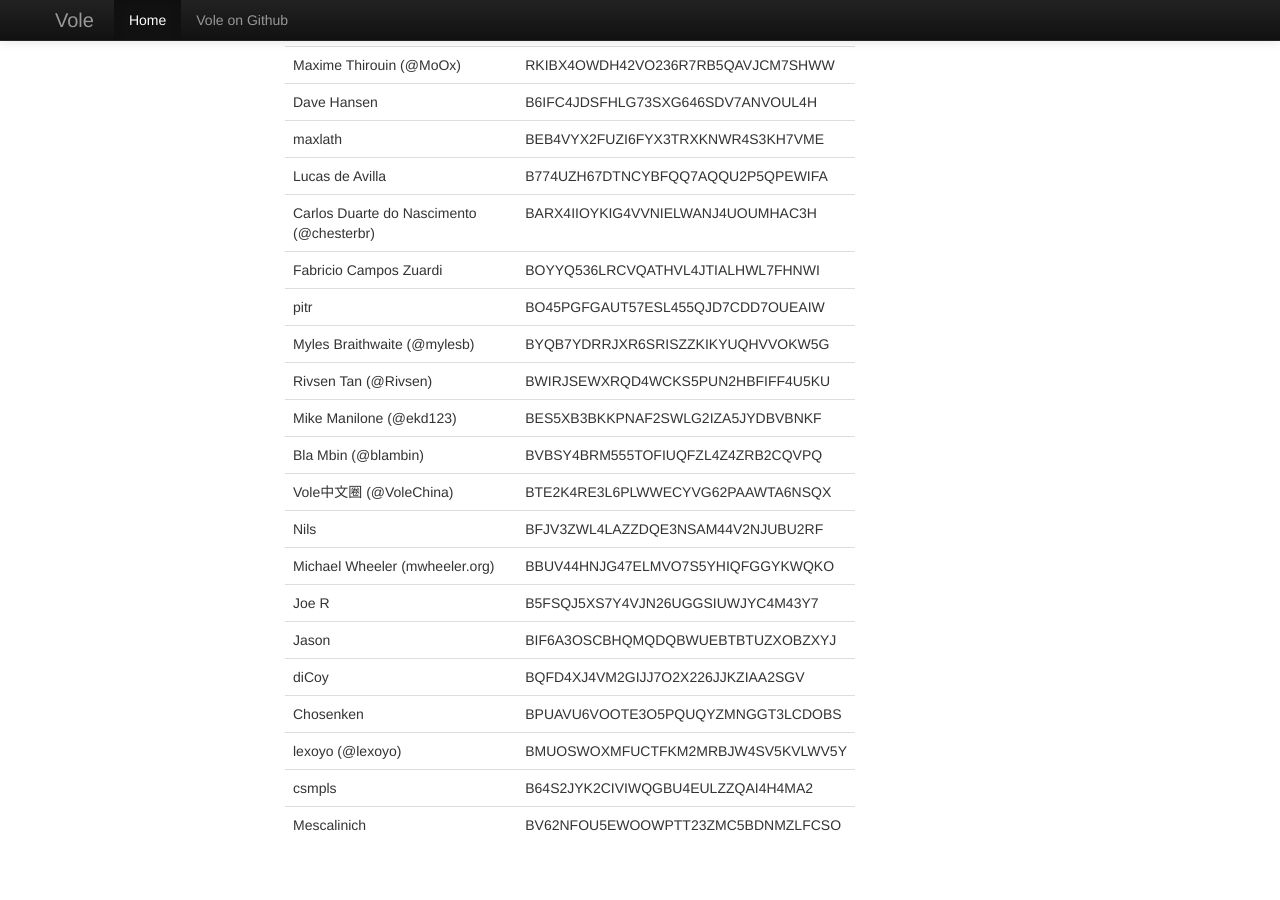
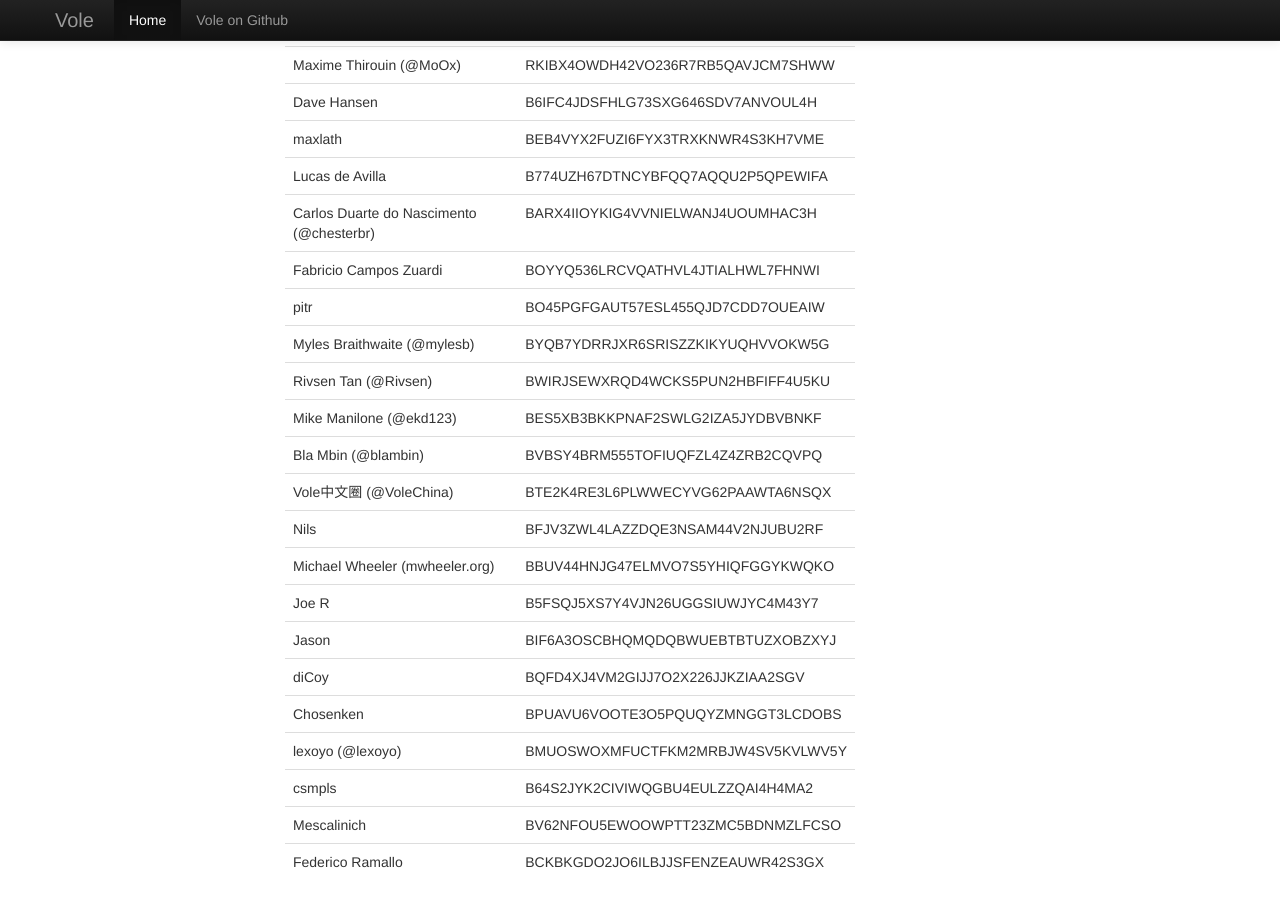
Before and after one commit to vole/vole.github.io, a Jekyll site: the page built from index.html, in a window 1280 px wide and 900 px high, scrolled down 2965 px. Built offline with Jekyll 4.4.1, drawn with Linux system fonts in a browser that asks for light colours; before the commit the page ends 3828 px from its top, so only the background shows below that.

Commit message:
added Federico Ramallo keys

```diff
--- a/index.html
+++ b/index.html
@@ -234,6 +234,10 @@ title: Vole.cc
               <td>Mescalinich</td>
               <td>BV62NFOU5EWOOWPTT23ZMC5BDNMZLFCSO</td>
             </tr>
+            <tr>
+              <td>Federico Ramallo</td>
+              <td>BCKBKGDO2JO6ILBJJSFENZEAUWR42S3GX</td>
+            </tr>
           </tbody>
         </table>
       </div>
```
